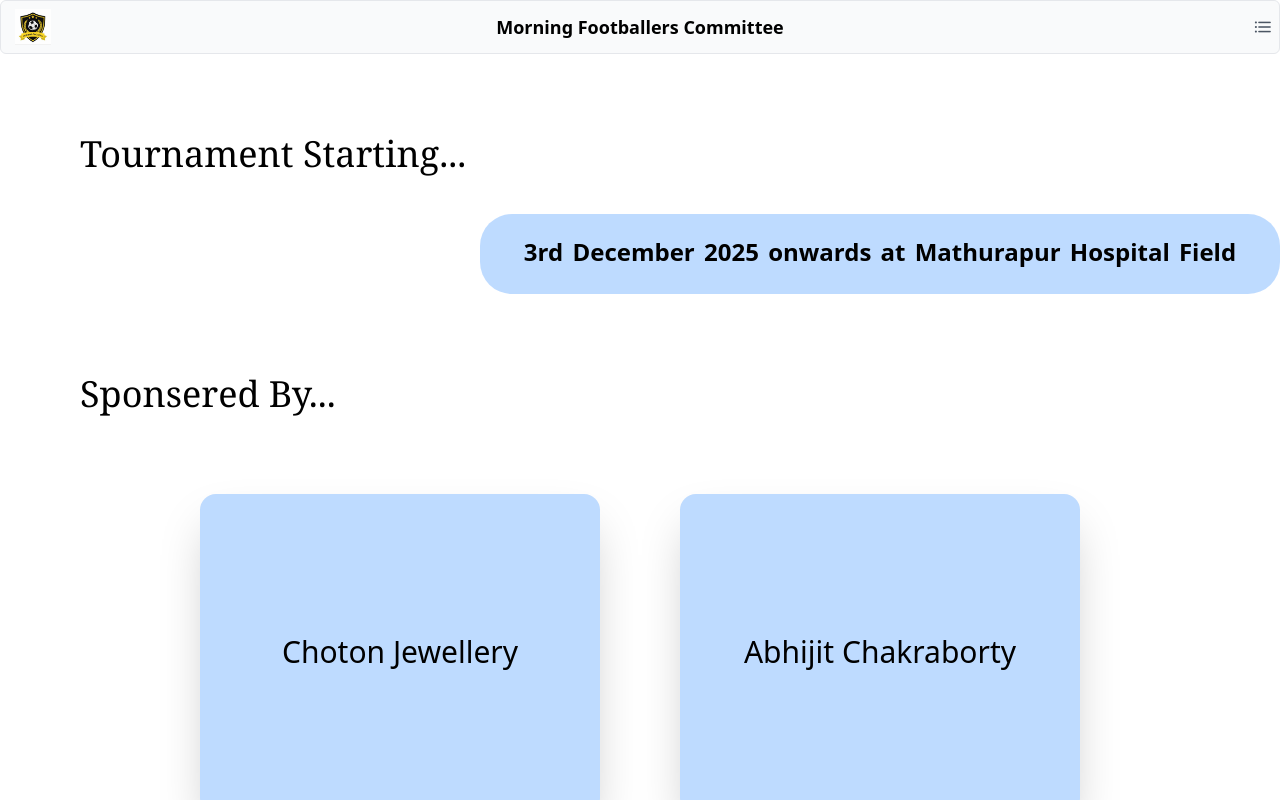
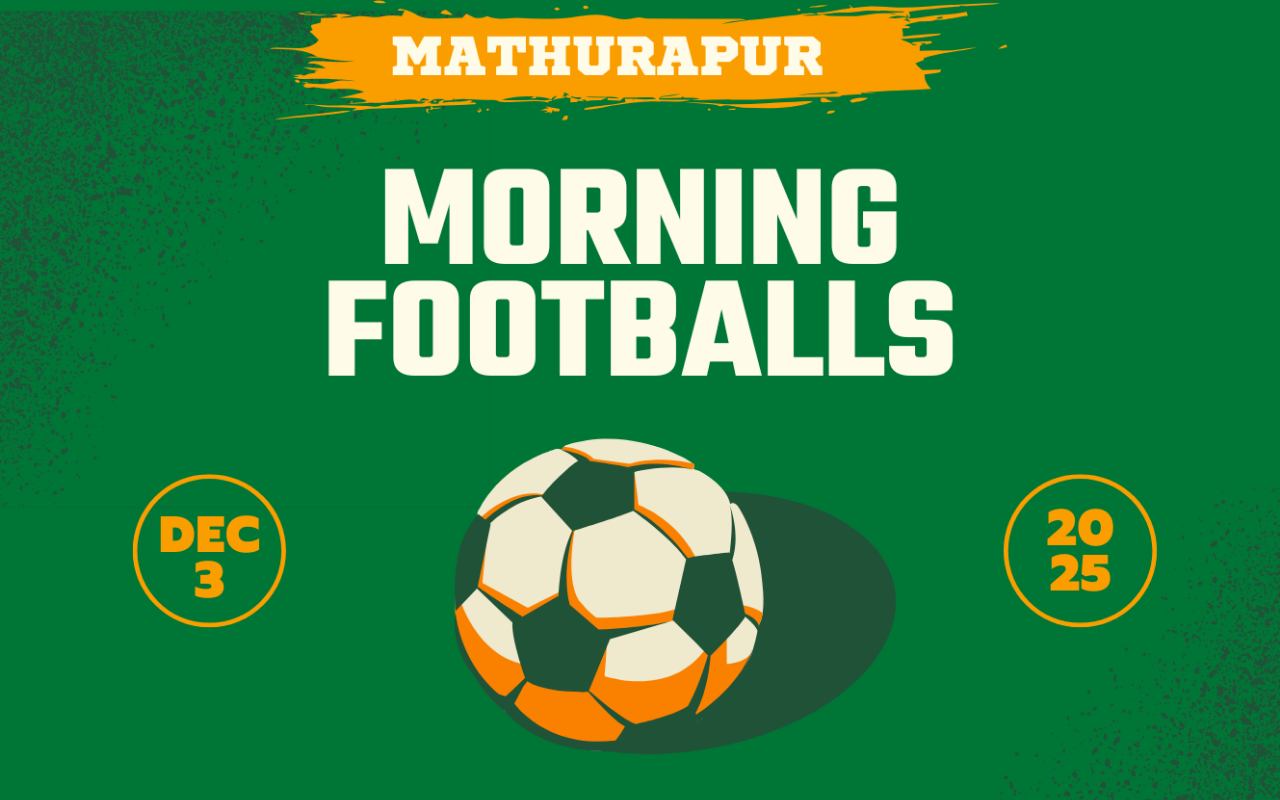
Before and after one commit to DEBAYUDHCHAKRABORTY/FOOTBALL-TR-oneO8, a React (Vite) app in the folder FOOTBALL_TOURNAMENT/: page / in a window 1280 px wide. Shown: the top 800 px of the page. Built offline with nearby package versions, Linux system fonts and the light colour scheme.

Commit message:
added the photo (#7)

```diff
--- a/FOOTBALL_TOURNAMENT/src/App.jsx
+++ b/FOOTBALL_TOURNAMENT/src/App.jsx
@@ -1,6 +1,6 @@
 import reactLogo from './assets/react.svg'
 import viteLogo from '/vite.svg'
-import Navbar from './components/navbar'
+import FootballBannar from './components/bannar'
 import './App.css'
 import Cards from './components/card'
 import HomePage from './pages/homePage'
@@ -8,7 +8,7 @@ import HomePage from './pages/homePage'
 function App() {
   return (
     <>
-      <HomePage/>
+    <FootballBannar/>
     </>
   )
 }
--- a/FOOTBALL_TOURNAMENT/src/components/bannar.jsx
+++ b/FOOTBALL_TOURNAMENT/src/components/bannar.jsx
@@ -0,0 +1,11 @@
+import logo from "./morningFootball.png"
+
+function FootballBannar(){
+    return(
+        <>
+        <img src={logo}/>
+        </>
+    )
+}
+
+export default FootballBannar;
```
Also changed, not shown: FOOTBALL_TOURNAMENT/src/components/morningFootball.png (added).
